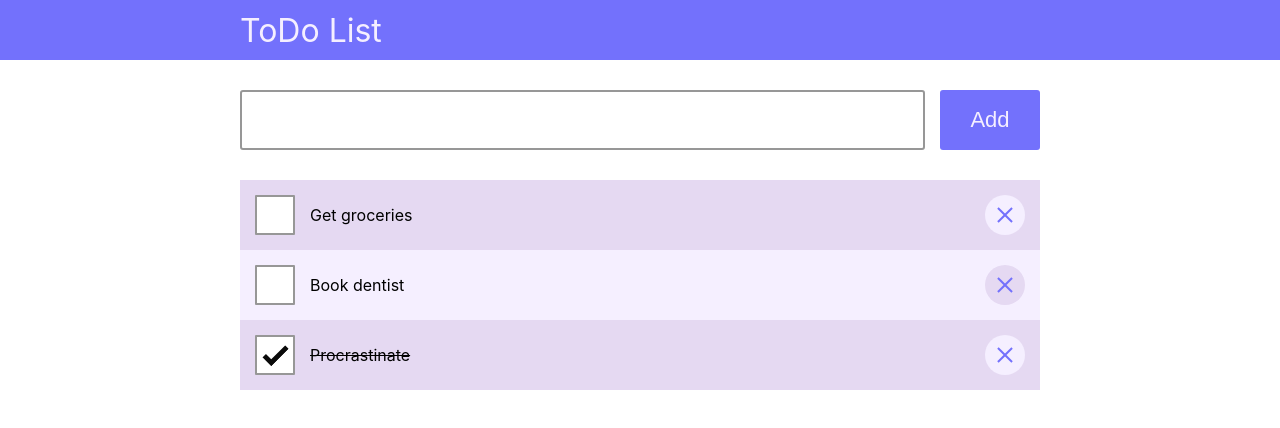
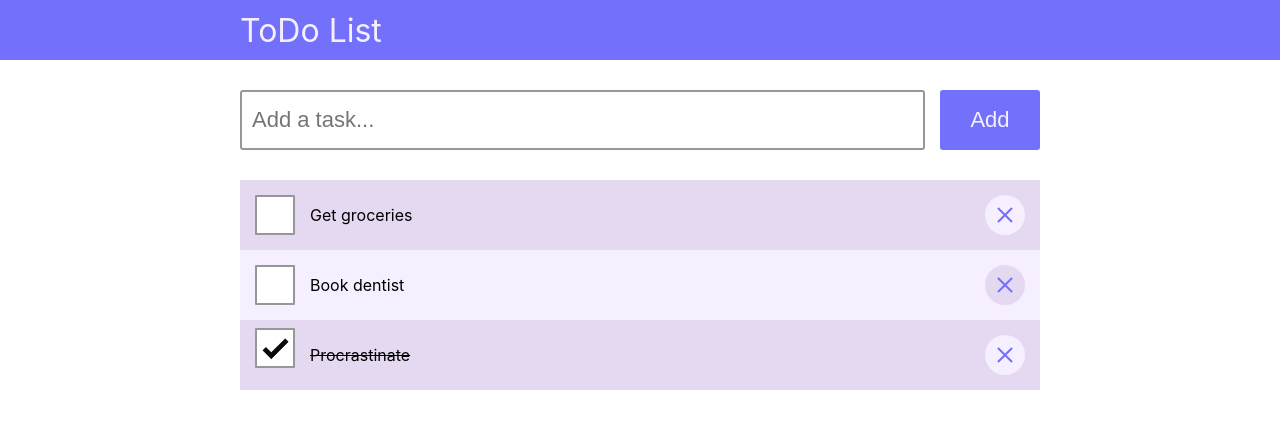
Before and after one commit to thecallum/todo-testing, a React (Create React App) app: page / in a window 1280 px wide. Shown: the top 428 px of the page. Built offline with nearby package versions, Linux system fonts and the light colour scheme.

Commit message:
Update css

```diff
--- a/src/App.css
+++ b/src/App.css
@@ -78,6 +78,10 @@
 .tasklist-item-left {
   display: flex;
   align-items: center;
+  flex-wrap: wrap;
+  margin-right: 15px;
+  /* margin-top: 15px; */
+  margin-top: -15px;
 }
 
 .tasklist-item-input {
@@ -90,6 +94,8 @@
   position: relative;
   cursor: pointer;
   background-color: white;
+  flex-shrink: 0;
+  margin-top: 15px;
 }
 
 .tasklist-item-input::after {
@@ -119,6 +125,7 @@
 }
 
 .tasklist-item-value {
+  margin-top: 15px;
 }
 
 .tasklist-item-value.completed {
@@ -134,6 +141,7 @@
   position: relative;
   cursor: pointer;
   border-radius: 50%;
+  flex-shrink: 0;
 }
 
 .tasklist-item-button::before,
@@ -165,23 +173,29 @@
 .addTask-form {
   margin-bottom: 30px;
   /* background-color: orange; */
-  height: 60px;
   display: flex;
   justify-content: space-between;
+  flex-direction: column;
 }
 
 .addTask-input {
   flex-grow: 1;
   display: block;
-  margin-right: 15px;
+  /* margin-right: 15px; */
   border-radius: 3px;
   border: 2px solid #979797;
   padding: 0 10px;
   font-size: 22px;
+  height: 60px;
+
 }
 
 .addTask-button {
-  width: 100px;
+  height: 60px;
+
+  /* width: 100px; */
+  width: 100%;
+  margin-top: 15px;
   border-radius: 3px;
   /* border: 1px solid #979797; */
   border: none;
@@ -190,3 +204,17 @@
   color: #f5efff;
   cursor: pointer;
 }
+
+@media (min-width: 600px) {
+  .addTask-form {
+    flex-direction: row;
+  }
+
+
+
+  .addTask-button {
+    width: 100px;
+    margin-top: 0;
+    margin-left: 15px;
+  }
+}
--- a/src/components/addTaskForm.js
+++ b/src/components/addTaskForm.js
@@ -21,6 +21,7 @@ export default function AddTaskForm({ addTask }) {
           value={newTask}
           onChange={(e) => setNewTask(e.target.value)}
           className="addTask-input"
+          placeholder="Add a task..."
         />
         <button type="submit" className="addTask-button">Add</button>
       </form>
```
